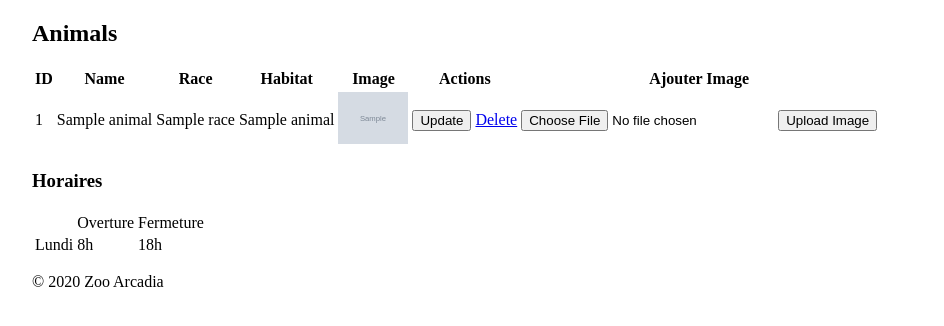
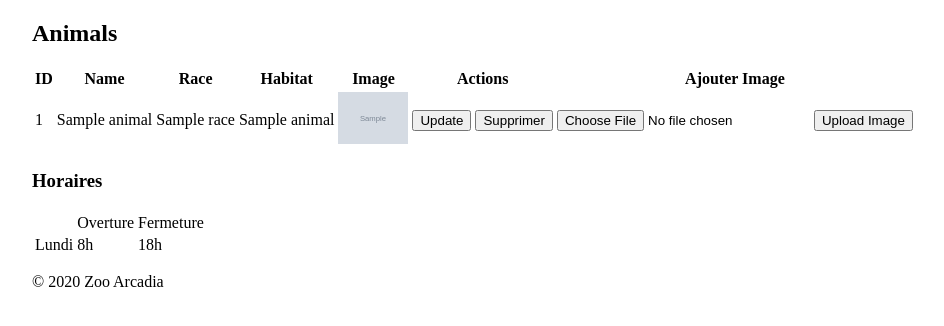
Before and after one commit to IcyAuk/ARCADIA-2025-LASTRUN, a PHP site: template app/Views/dashboard.animals.view.php in a window 1280 px wide. Shown: the part 172-498 px from the top of the page, without its empty margins (18-962 px from the left). Run offline with PHP 8.4, Linux system fonts and the light colour scheme; the template is opened without the code that fills it: most values are stand-ins (such as "Sample title", 1, 10 or a date in 2020); grey boxes marked "Sample" are stand-in pictures; data that the repository does not hold is empty; some libraries are stand-ins or nearby versions.

Commit message:
delete animal

```diff
--- a/app/Models/Animal.php
+++ b/app/Models/Animal.php
@@ -32,6 +32,12 @@ class Animal
 		return $this->query($query, [$name, $habitatId, $id]);
 	}
 
+	public function delete($id)
+	{
+		$query = "DELETE FROM animal WHERE id = ?";
+		$this->query($query, [$id]);
+		return true;
+	}
 
 	public function updateAnimalImagePath($id, $imageId)
 	{
--- a/app/Views/dashboard.animals.view.php
+++ b/app/Views/dashboard.animals.view.php
@@ -51,12 +51,10 @@
                 <?php endif; ?>
             </td>
             <td>
-                <button type="button" class="button update-button" data-id="<?php echo $animal->id; ?>"
+                <button type="button" class="button update-button" data-id="<?=$animal->id?>"
                     data-name="<?php echo $animal->name; ?>"
                     data-habitat="<?php echo $animal->habitat_id; ?>">Update</button>
-
-                <a href="/dashboard/animals/delete/<?=$animal->id; ?>" class="button"
-                    onclick="return confirm('Are you sure you want to delete this animal?');">Delete</a>
+                <button type="button" class="delete-button" data-id="<?=$animal->id?>">Supprimer</button>
             </td>
             <td>
                 <form action="/dashboard/uploadImage/<?=$animal->id; ?>" method="post" enctype="multipart/form-data">
```
Also changed, not shown: app/Controllers/Dashboard.php (+8 -0 lines), app/Javascript/dashboard.animals.js (+14 -2 lines).
